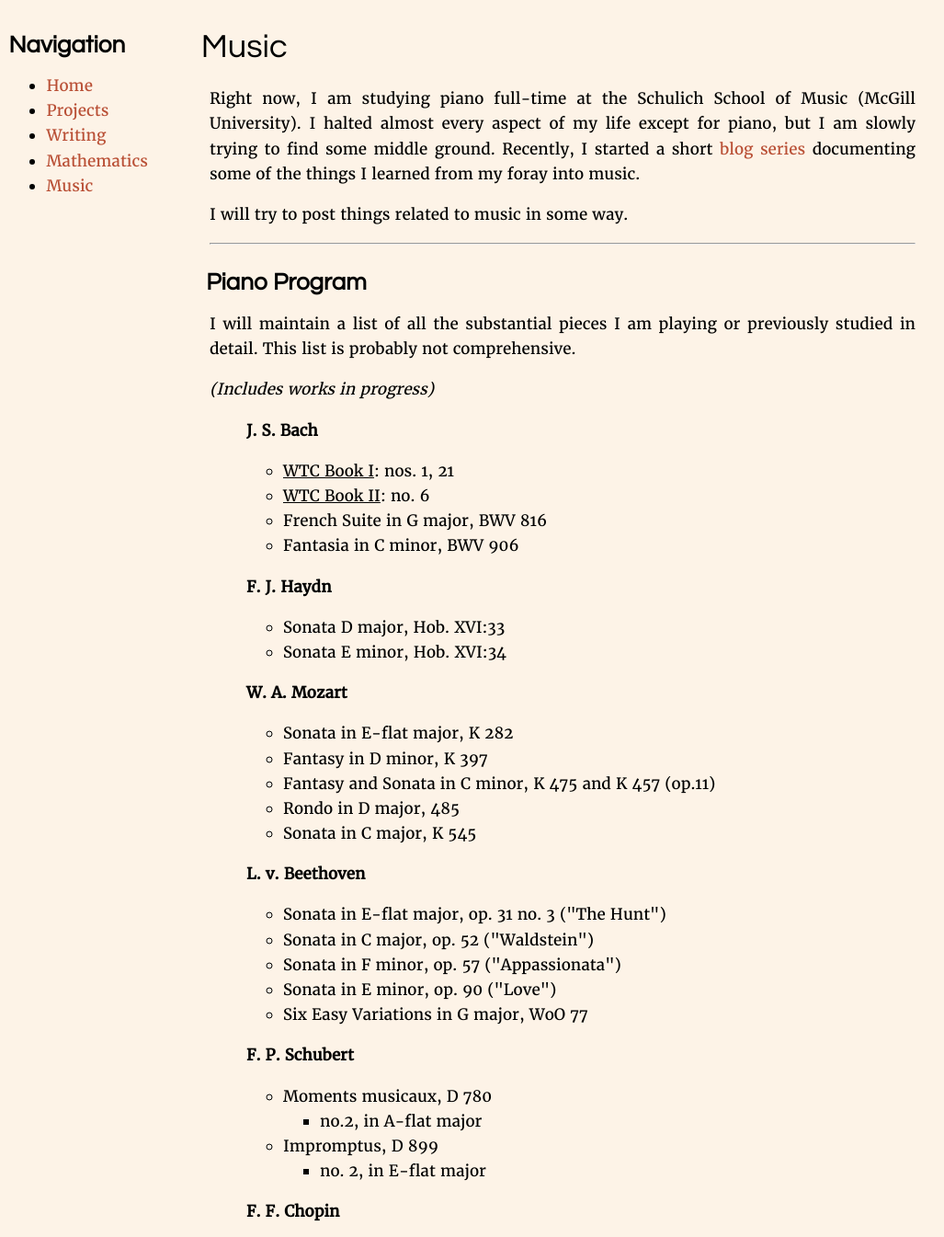
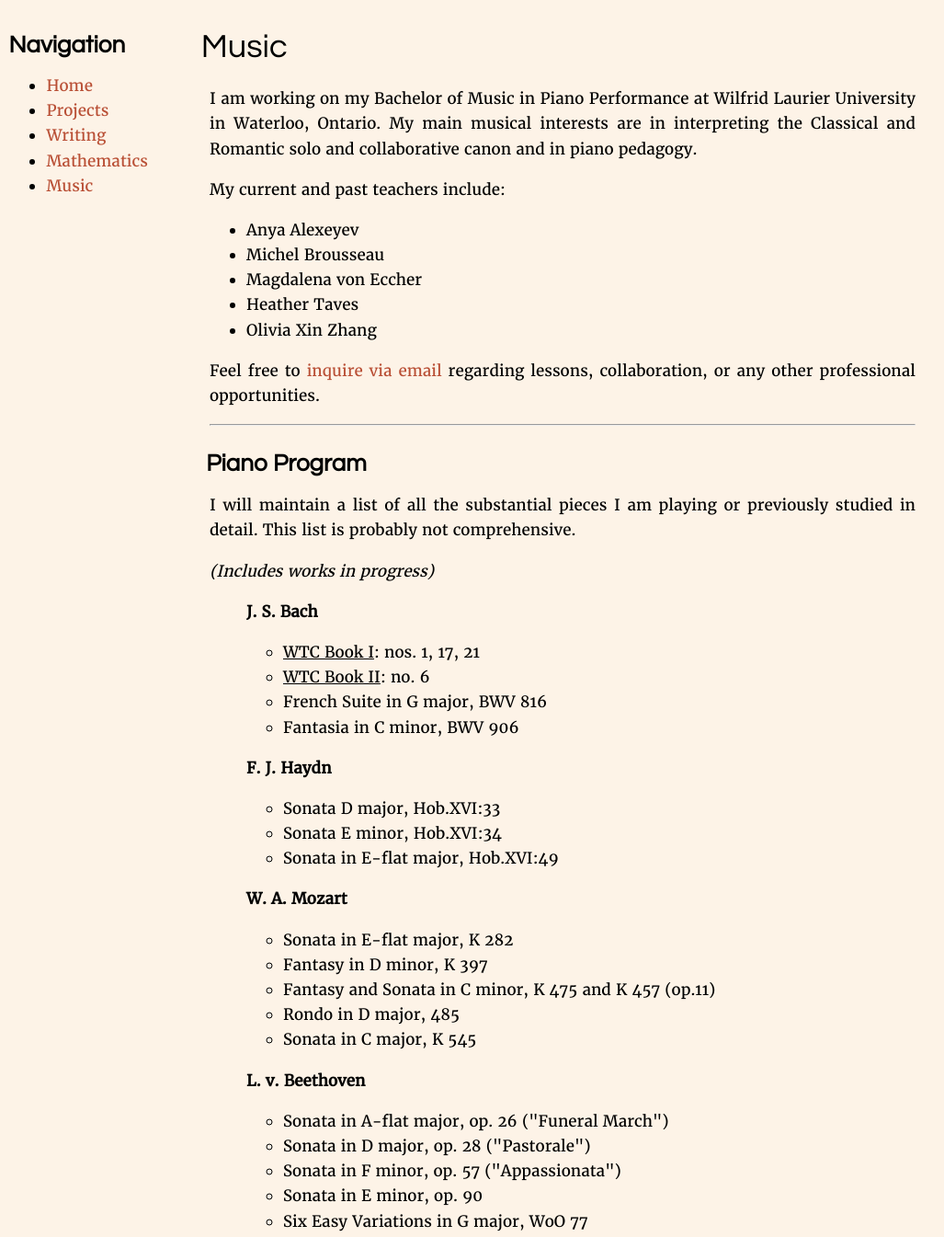
Before and after one commit to minzart/minzart.github.io, a plain HTML site: page music/index.html in a window 1280 px wide. Shown: the part 350-1695 px from the top of the page at 92% size, without its empty margins (28-1055 px from the left). Drawn offline with Linux system fonts and the light colour scheme.

Commit message:
Update index.html

```diff
--- a/music/index.html
+++ b/music/index.html
@@ -29,8 +29,16 @@
 	<div>
 	<h2>Music</h2>
 
-	<p>Right now, I am studying piano full-time at the Schulich School of Music (McGill University). I halted almost every aspect of my life except for piano, but I am slowly trying to find some middle ground. Recently, I started a short <a href="https://minzart.wordpress.com/category/what-i-learned-from-music/" target="_blank">blog series</a> documenting some of the things I learned from my foray into music.</p>
-	<p>I will try to post things related to music in some way.</p>
+	<p>I am working on my Bachelor of Music in Piano Performance at Wilfrid Laurier University in Waterloo, Ontario. My main musical interests are in interpreting the Classical and Romantic solo and collaborative canon and in piano pedagogy.</p>
+	<p>My current and past teachers include:</p>
+	<ul>
+		<li>Anya Alexeyev</li>
+		<li>Michel Brousseau</li>
+		<li>Magdalena von Eccher</li>
+		<li>Heather Taves</li>
+		<li>Olivia Xin Zhang</li>
+	</ul>
+	<p>Feel free to <a href="mailto:tian.t.min@gmail.com">inquire via email</a> regarding lessons, collaboration, or any other professional opportunities.</p>
 	<hr>
 	<h3>Piano Program</h3>
 
@@ -42,12 +50,11 @@
 
 		<p><b>J. S. Bach</b></p>
 		<ul>
-			<li><u>WTC Book I</u>: nos. 1, 21</li>
+			<li><u>WTC Book I</u>: nos. 1, 17, 21</li>
 			<li><u>WTC Book II</u>: no. 6</li>
 			<li>French Suite in G major, BWV 816</li>
 			<li>Fantasia in C minor, BWV 906</li>
 		</ul>
-
 
 	</li>
 
@@ -55,8 +62,9 @@
 
 		<p><b>F. J. Haydn</b></p>
 		<ul>
-			<li>Sonata D major, Hob. XVI:33</li>
-			<li>Sonata E minor, Hob. XVI:34</li>
+			<li>Sonata D major, Hob.XVI:33</li>
+			<li>Sonata E minor, Hob.XVI:34</li>
+			<li>Sonata in E-flat major, Hob.XVI:49</li>
 		</ul>
 
 
@@ -78,10 +86,10 @@
 	<li>
 		<p><b>L. v. Beethoven</p>
 		<ul>
-            <li>Sonata in E-flat major, op. 31 no. 3 ("The Hunt")</li>
-            <li>Sonata in C major, op. 52 ("Waldstein")</li>
+			<li>Sonata in A-flat major, op. 26 ("Funeral March")</li>
+			<li>Sonata in D major, op. 28 ("Pastorale")</li>
 			<li>Sonata in F minor, op. 57 ("Appassionata")</li>
-			<li>Sonata in E minor, op. 90 ("Love")</li>
+			<li>Sonata in E minor, op. 90</li>
 			<li>Six Easy Variations in G major, WoO 77</li>
 		</ul>
 
@@ -96,6 +104,7 @@
 				</ul>
 			<li>Impromptus, D 899
 				<ul>
+				<li>no. 1, in C minor</li>
 				<li>no. 2, in E-flat major</li>
 
 				</ul>
@@ -120,6 +129,7 @@
 				<li>no. 3, in E major ("Tristesse")</li>
 				<li>no. 4, in C-sharp minor ("Torrent")</li>
 				<li>no. 5, in G-flat major ("Black Keys")</li>
+				<li>no. 7, in C-major ("Toccata")</li>
 				<li>no. 9, in F minor</li>
 				<li>no. 12, in C minor ("Revolutionary")</li>
 				</ul></li>
@@ -127,7 +137,7 @@
 			<li>Etudes, op. 25
 				<ul>
                 <li>no. 1, in A-flat major ("Aeolian Harp")</li>
-				<li>no. 5, in E minor  ("Wrong Note")</li>
+				<li>no. 5, in E minor  ("Wrong Notes")</li>
                 <li>no. 11, in A minor ("Winter Wind")</li>
 				<li>no. 12, in C minor ("Ocean")</li>
 
@@ -135,6 +145,7 @@
 
 			<li>Preludes, op. 28
 				<ul>
+				<li>no. 1, in C major</li>
 				<li>no. 2, in A minor</li>
 				<li>no. 3, in G major</li>
 				<li>no. 4, in E minor</li>
@@ -153,6 +164,7 @@
 				<li>no. 1, in A-flat major</li>
 				<li>no. 2, in A minor</li>
 				</ul>
+			<li>Ballade in F minor, op. 52</li>
 			<li>Waltzes, op.64</li>
 				<ul>
 				<li>no. 1, in D-flat major</li>
@@ -177,7 +189,7 @@
 		<ul>
 		<li>Ballades, op. 10</li>
 			<ul>
-			<li>no. 1, in D minor ("Edward")
+			<li>no. 1, in D minor ("Edward")</li>
 			</ul>
 
 		</ul>
@@ -367,9 +379,8 @@
 
 	<hr>
 
-	<h3>Assets</h3>
-	<p>Here (<a href="Centre-Ville.mid" target="_blank">mid</a>, <a href="Centre-Ville.ogg" target="_blank">ogg</a>, <a href="Centre-Ville.pdf" target="_blank">pdf</a>) is a short sketch I drew up after walking in Chinatown :D
-	<p>Here (<a href="1+3_medley.pdf" target="_blank">pdf</a>, <a href="1+3_medley.wav" target="_blank">wav</a>) is a sample theme from the visual novel (Fifth Love) I am creating. This would be expanded into a 2-3 minute long repeatable track which plays in the background.</p>
+	<h3>Composition</h3>
+	<p>Please check out my SoundCloud! [<a href="https://soundcloud.com/tim-min">link</a>]</p>
 	<p>You can check out the Renaissance-styled imitative duo assignment I did (<a href="Imitative_Duo.pdf" target="_blank">pdf</a>, <a href="Imitative_Duo.wav" target="_blank">wav</a>). I based it on a theme from a Chinese song I like called "Tomorrow Will Be Better".</p>
 
 
```
